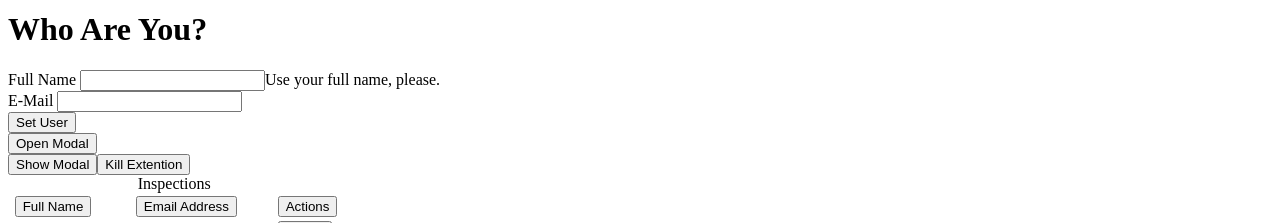
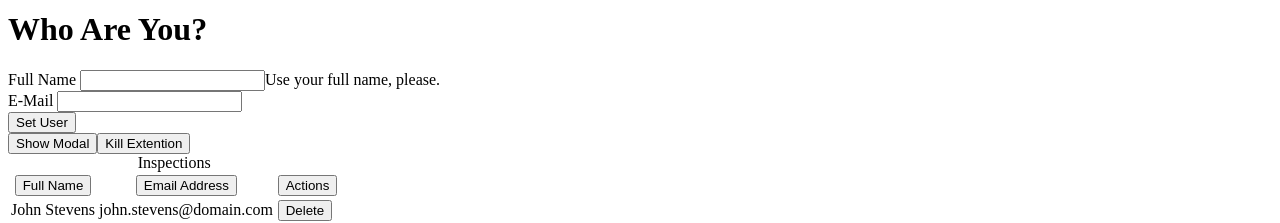
Before and after one commit to USDA-FSA/ProtoKit, a Vue app: page / in a window 1280 px wide. Shown: the part 1320-1543 px from the top of the page. Built offline with nearby package versions, Linux system fonts and the light colour scheme.

Commit message:
merged component issue with master and removed button [appends #13"

```diff
--- a/src/views/Home.vue
+++ b/src/views/Home.vue
@@ -71,11 +71,7 @@
         </div>
       </div>
     </div>
-    <div class="fsa-section">
-      <div class="fsa-section__bd">
-        <button class="fsa-btn fsa-btn--secondary">Open Modal</button>
-      </div>
-    </div>
+
     <div class="fsa-section">
       <div class="fsa-section__bd">
         <div>
```
